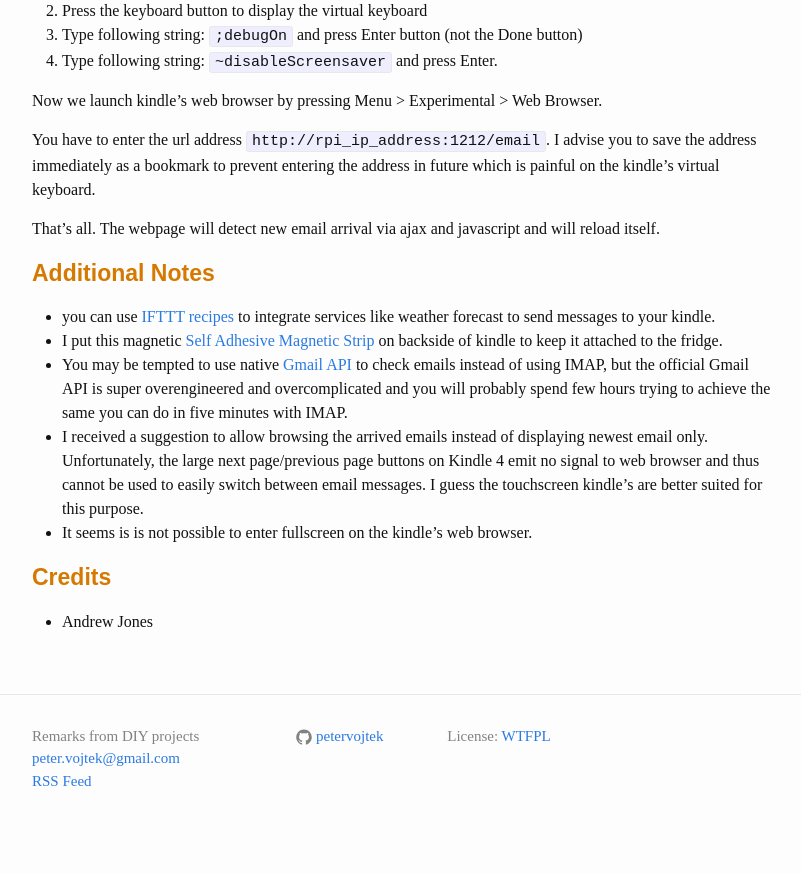
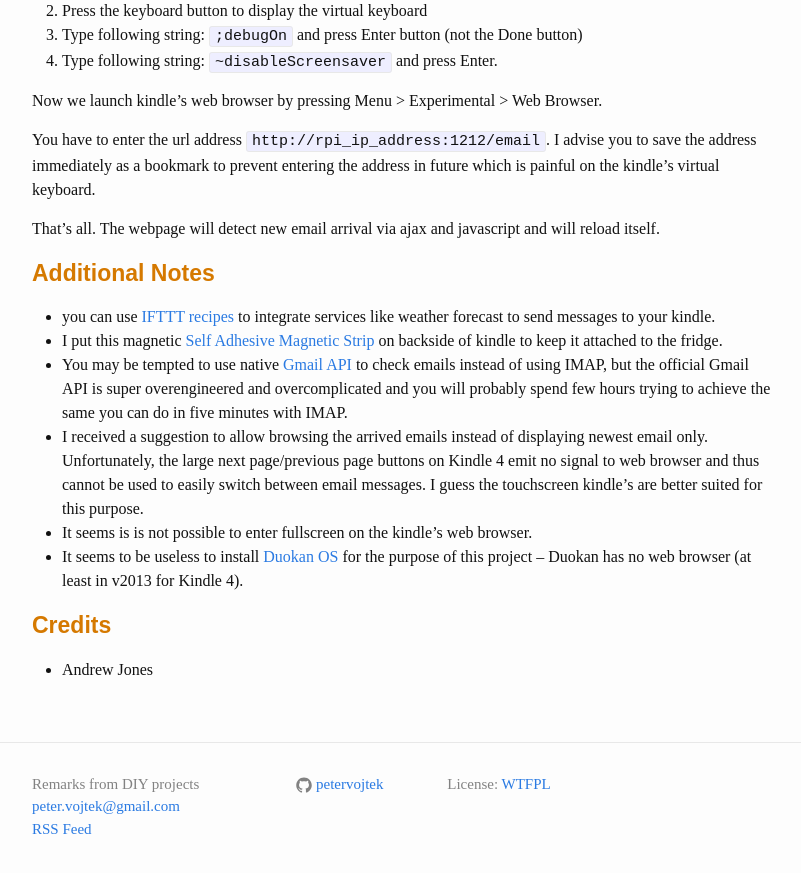
Before and after one commit to Laserworks/diy, a Jekyll site: the page built from _posts/2015-07-29-share-messages-with-kindle-on-fridge.markdown, in a window 1280 px wide and 900 px high, scrolled down 4296 px. Shown: the top 873 px of the window, without its empty margins (238-1039 px from the left). Built offline with Jekyll 4.4.1, drawn with Linux system fonts in a browser that asks for light colours; comment, search, counter and statistics services are not loaded; before the commit the page ends 5148 px from its top, so only the background shows below that.

Commit message:
polishing

```diff
--- a/_posts/2015-04-18-3d-paper-model-of-polana-volcano.markdown
+++ b/_posts/2015-04-18-3d-paper-model-of-polana-volcano.markdown
@@ -23,8 +23,6 @@
 For a comparison, here is [rendered 3D panorama view](http://www.udeuschle.selfhost.pro/panoramas/panqueryfull.aspx?mode=newstandard&data=lon%3A19.26247%24%24%24lat%3A48.60159%24%24%24alt%3A2000%24%24%24altcam%3A10%24%24%24hialt%3Afalse%24%24%24resolution%3A20%24%24%24azimut%3A64.2%24%24%24sweep%3A70%24%24%24leftbound%3A29.2%24%24%24rightbound%3A99.2%24%24%24split%3A60%24%24%24splitnr%3A2%24%24%24tilt%3A-3.33333333333333%24%24%24tiltsplit%3Afalse%24%24%24elexagg%3A3%24%24%24range%3A20%24%24%24colorcoding%3Afalse%24%24%24colorcodinglimit%3A21%24%24%24title%3AZugspitze%24%24%24description%3A%24%24%24email%3A%24%24%24language%3Aen%24%24%24screenwidth%3A1920%24%24%24screenheight%3A1055):
 
 ![Poľana Volcano panorama view]({{site.baseurl}}/images/2015-04-18-3d-terrain-relief/08.jpg "Poľana Volcano")
-
-On the right side is my first prototype assembled with slightly different technique not explained in this blogpost:
 
 Following photo exhibits several prototypes. On left side is my first Poľana prototype assembled with slightly different technique not explained in this blogpost. In the middle is second generation of Poľana and on the right side is [Mt. Everest model](https://petervojtek.github.io/diy/2015/04/20/3d-paper-model-mt-everest.html).
 
--- a/_posts/2015-07-29-share-messages-with-kindle-on-fridge.markdown
+++ b/_posts/2015-07-29-share-messages-with-kindle-on-fridge.markdown
@@ -199,6 +199,7 @@
 * You may be tempted to use native [Gmail API](https://developers.google.com/gmail/api/) to check emails instead of using IMAP, but the official Gmail API is super overengineered and overcomplicated and you will probably spend few hours trying to achieve the same you can do in five minutes with IMAP.
 * I received a suggestion to allow browsing the arrived emails instead of displaying newest email only. Unfortunately, the large next page/previous page buttons on Kindle 4 emit no signal to web browser and thus cannot be used to easily switch between email messages. I guess the touchscreen kindle's are better suited for this purpose.
 * It seems is is not possible to enter fullscreen on the kindle's web browser.
+* It seems to be useless to install [Duokan OS](http://wiki.mobileread.com/wiki/Duokan) for the purpose of this project -- Duokan has no web browser (at least in v2013 for Kindle 4).
 
 ### Credits
 
```
